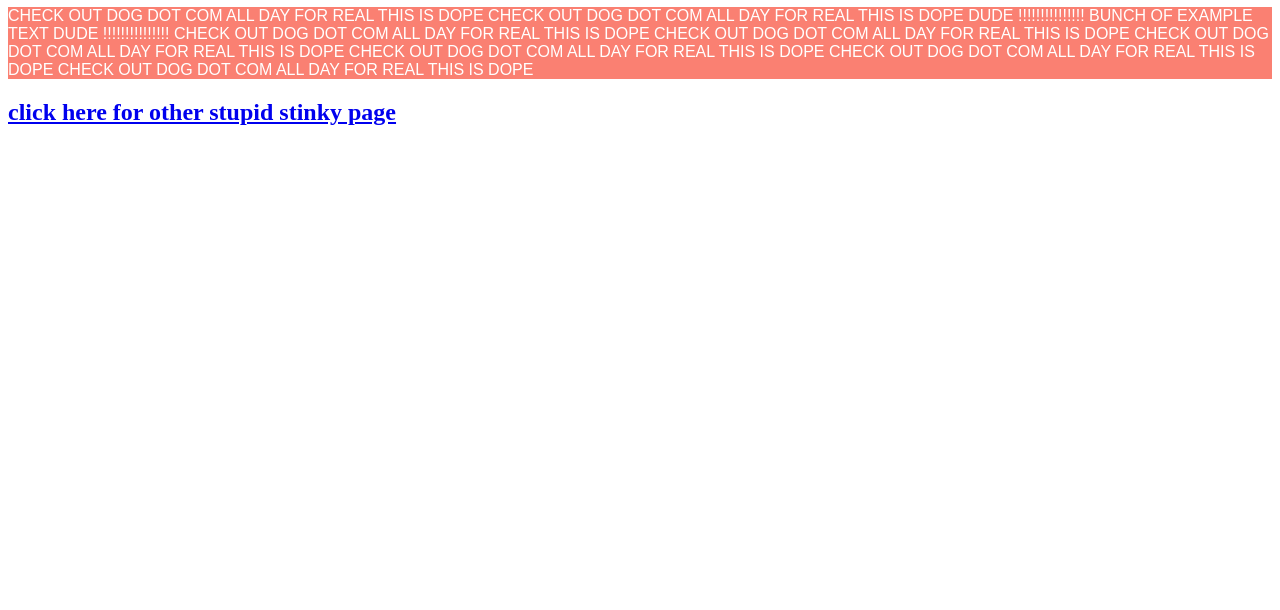
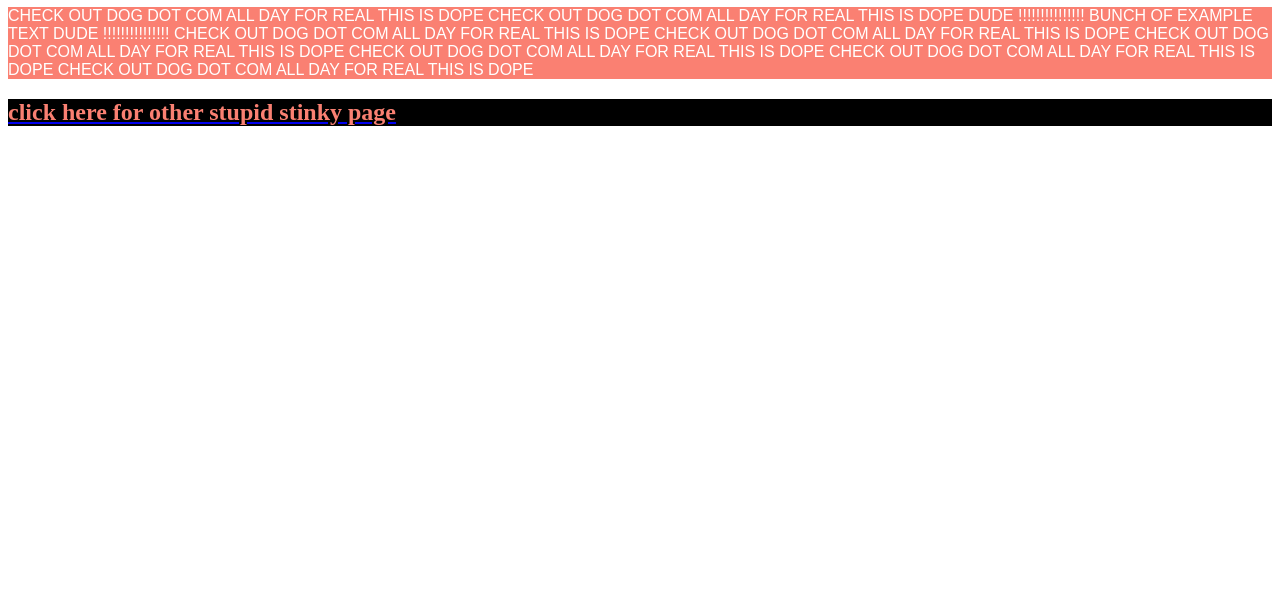
Before and after one commit to Kadenmaguglin/kadenmaguglin.github.io, a plain HTML site: page index2.html in a window 1280 px wide. Shown: the part 190-800 px from the top of the page. Drawn offline with Linux system fonts and the light colour scheme.

Commit message:
added some new style

```diff
--- a/style.css
+++ b/style.css
@@ -8,3 +8,8 @@ h1{
     background-color:black;
     color:salmon;
 }
+
+h2{
+    background-color: black;
+    color: salmon;
+}
```
